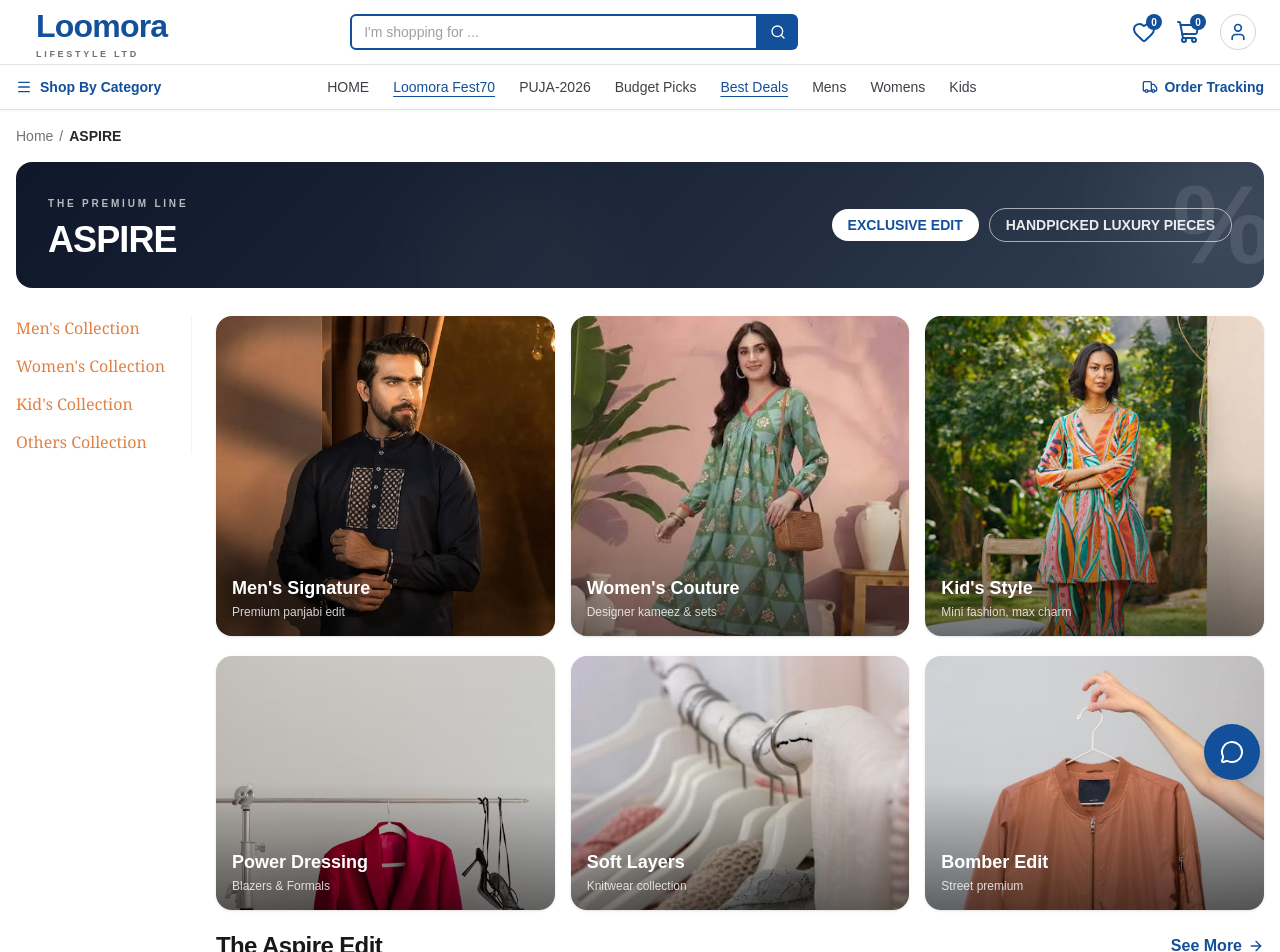
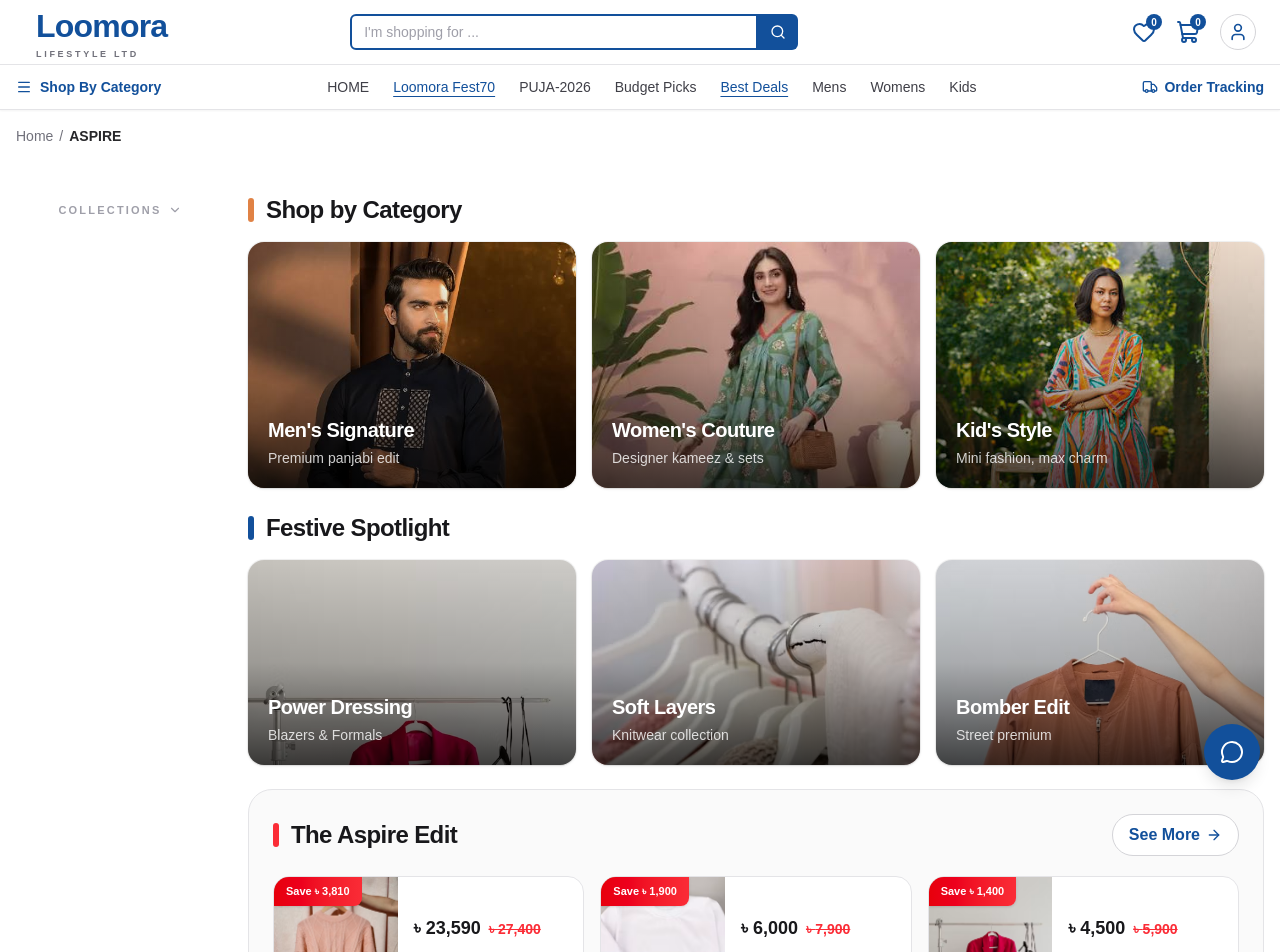
Before and after one commit to inoodex0/Cloth--Ecommerce, a Next.js app: page /aspire in a window 1280 px wide. Shown: the top 952 px of the page. Built offline with nearby package versions, Linux system fonts and the light colour scheme.

Commit message:
update campagin

```diff
--- a/src/app/aspire/page.tsx
+++ b/src/app/aspire/page.tsx
@@ -19,19 +19,19 @@ export default function AspirePage() {
           image: "/images/women/m-5.jpg",
           label: "Men's Signature",
           sub: "Premium panjabi edit",
-          href: "/men",
+          href: "/product/m-7",
         },
         {
           image: "/images/men/w-3.jpg",
           label: "Women's Couture",
           sub: "Designer kameez & sets",
-          href: "/women",
+          href: "/product/w-5",
         },
         {
           image: "/images/men/w-4.jpg",
           label: "Kid's Style",
           sub: "Mini fashion, max charm",
-          href: "/kids",
+          href: "/product/k-9",
         },
       ]}
       spotlights={[
@@ -39,19 +39,19 @@ export default function AspirePage() {
           image: "/images/c-6.avif",
           label: "Power Dressing",
           sub: "Blazers & Formals",
-          href: "/men",
+          href: "/product/m-7",
         },
         {
           image: "/images/c-5.avif",
           label: "Soft Layers",
           sub: "Knitwear collection",
-          href: "/women",
+          href: "/product/w-7",
         },
         {
           image: "/images/c-1.avif",
           label: "Bomber Edit",
           sub: "Street premium",
-          href: "/men",
+          href: "/product/m-6",
         },
       ]}
       dealTitle="The Aspire Edit"
--- a/src/components/CampaignPage.tsx
+++ b/src/components/CampaignPage.tsx
@@ -1,6 +1,9 @@
-import { ArrowRight, Eye } from "lucide-react";
+"use client";
+
+import { ArrowRight, ChevronDown, Eye } from "lucide-react";
 import Image from "next/image";
 import Link from "next/link";
+import { useState } from "react";
 import { getProduct } from "@/lib/catalog";
 
 export type CollectionCard = {
@@ -13,9 +16,9 @@ export type CollectionCard = {
 export type DealOffer = { id: string; oldPrice: number };
 
 const sidebarLinks = [
-  { label: "Men's Collection", href: "/men" },
-  { label: "Women's Collection", href: "/women" },
-  { label: "Kid's Collection", href: "/kids" },
+  { label: "Mens Collection", href: "/men" },
+  { label: "Womens Collection", href: "/women" },
+  { label: "Kids Collection", href: "/kids" },
   { label: "Others Collection", href: "/new-in" },
 ];
 
@@ -23,35 +26,33 @@ function CollectionTile({
   card,
   size,
 }: {
-
   card: CollectionCard;
   size: "lg" | "sm";
 }) {
   return (
     <Link
       href={card.href}
-      className="group relative block overflow-hidden rounded-2xl bg-zinc-100 shadow-sm transition-shadow hover:shadow-lg"
+      className="group relative block overflow-hidden rounded-2xl bg-zinc-100 shadow-sm ring-1 ring-black/5 transition-all duration-300 hover:-translate-y-1 hover:shadow-xl"
     >
       <div
-        className={`relative w-full ${size === "lg" ? "aspect-square max-h-80" : "aspect-[4/3] max-h-64"}`}
+        className={`relative w-full ${size === "lg" ? "aspect-[4/3] max-h-80" : "aspect-[16/10] max-h-64"}`}
       >
         <Image
           src={card.image}
           alt={card.label}
           fill
-          sizes={
-            size === "lg"
-              ? "(min-width: 1024px) 28vw, (min-width: 640px) 45vw, 90vw"
-              : "(min-width: 1024px) 28vw, (min-width: 640px) 45vw, 90vw"
-          }
+          sizes="(min-width: 1024px) 28vw, (min-width: 640px) 45vw, 90vw"
           className="object-cover object-top transition-transform duration-500 group-hover:scale-105"
         />
-        <div className="absolute inset-0 bg-gradient-to-t from-black/55 via-black/5 to-transparent" />
-        <div className="absolute inset-x-0 bottom-0 p-3.5 sm:p-4">
-          <p className="text-base font-bold text-white sm:text-lg">
+        <div className="absolute inset-0 bg-gradient-to-t from-black/70 via-black/20 to-transparent" />
+        <div className="absolute right-3.5 top-3.5 flex h-9 w-9 translate-y-1 items-center justify-center rounded-full bg-white text-zinc-900 opacity-0 shadow-lg transition-all duration-300 group-hover:translate-y-0 group-hover:opacity-100">
+          <ArrowRight className="h-4 w-4" />
+        </div>
+        <div className="absolute inset-x-0 bottom-0 p-4 sm:p-5">
+          <p className="text-lg font-black tracking-tight text-white sm:text-xl">
             {card.label}
           </p>
-          <p className="mt-0.5 text-xs font-medium text-white/80">
+          <p className="mt-1 text-xs font-medium text-white/80 sm:text-sm">
             {card.sub}
           </p>
         </div>
@@ -70,10 +71,10 @@ function DealCard({ id, oldPrice }: DealOffer) {
   return (
     <Link
       href={`/product/${product.id}`}
-      className="group relative flex min-h-44 overflow-hidden rounded-xl border border-zinc-200 bg-white transition-all hover:border-[#12509b] hover:shadow-md"
+      className="group relative flex min-h-44 overflow-hidden rounded-2xl border border-zinc-200 bg-white transition-all duration-300 hover:-translate-y-0.5 hover:border-[#12509b]/40 hover:shadow-lg"
     >
       {hasDiscount && (
-        <span className="absolute left-0 top-0 z-10 rounded-br-lg bg-red-600 px-2.5 py-1 text-[11px] font-bold text-white">
+        <span className="absolute left-0 top-0 z-10 rounded-br-lg bg-gradient-to-r from-red-600 to-red-500 px-3 py-1.5 text-[11px] font-black text-white shadow-sm">
           Save ৳ {save.toLocaleString()}
         </span>
       )}
@@ -95,11 +96,11 @@ function DealCard({ id, oldPrice }: DealOffer) {
 
       <div className="flex flex-1 flex-col justify-center gap-2.5 p-4">
         <div className="flex flex-wrap items-baseline gap-2">
-          <span className="text-lg font-extrabold text-zinc-900">
+          <span className="text-lg font-black text-zinc-900">
             ৳ {product.price.toLocaleString()}
           </span>
           {hasDiscount && (
-            <span className="text-sm font-medium text-red-500 line-through">
+            <span className="text-sm font-semibold text-red-500 line-through">
               ৳ {oldPrice.toLocaleString()}
             </span>
           )}
@@ -120,11 +121,11 @@ function DealCard({ id, oldPrice }: DealOffer) {
 }
 
 type CampaignPageProps = {
-  eyebrow: string;
+  eyebrow?: string;
   title: string;
-  off: string;
-  note: string;
-  gradient: string;
+  off?: string;
+  note?: string;
+  gradient?: string;
   cards: CollectionCard[];
   spotlights: CollectionCard[];
   dealTitle: string;
@@ -133,17 +134,14 @@ type CampaignPageProps = {
 };
 
 export default function CampaignPage({
-  eyebrow,
   title,
-  off,
-  note,
-  gradient,
   cards,
   spotlights,
   dealTitle,
   dealHref,
   deals,
 }: CampaignPageProps) {
+  const [open, setOpen] = useState(false);
   return (
     <div className="w-full bg-white">
       <div className="px-4">
@@ -156,83 +154,79 @@ export default function CampaignPage({
           <span className="font-semibold text-zinc-800">{title}</span>
         </nav>
 
-        {/* Campaign Banner */}
-        <div
-          className={`relative overflow-hidden rounded-2xl ${gradient} px-6 py-6 text-white sm:px-8 sm:py-7`}
+        {/* Sidebar + Collections */}
+        <div className="flex gap-6 py-8">
+          <aside className="hidden w-52 shrink-0 lg:block">
+            <nav className="sticky top-32 py-2">
+              <button
+                type="button"
+                onClick={() => setOpen((v) => !v)}
+                className="flex w-full items-center justify-center gap-1.5 text-[11px] font-black uppercase tracking-[0.2em] text-zinc-400 transition-colors hover:text-zinc-600"
+                aria-expanded={open}
               >
-          <div
-            aria-hidden
-            className="pointer-events-none absolute -right-10 -top-10 h-40 w-40 rounded-full bg-white/10 blur-3xl"
+                Collections
+                <ChevronDown
+                  className={`h-3.5 w-3.5 transition-transform duration-300 ${open ? "rotate-180" : ""}`}
                 />
-          <div
-            aria-hidden
-            className="pointer-events-none absolute -bottom-16 left-1/3 h-40 w-40 rounded-full bg-white/5 blur-3xl"
-          />
-          <div
-            aria-hidden
-            className="pointer-events-none absolute -right-2 top-1/2 hidden -translate-y-1/2 text-[7rem] font-black leading-none text-white/10 sm:block"
+              </button>
+              <ul
+                className={`overflow-hidden transition-all duration-300 ${open ? "mt-5 max-h-60 opacity-100" : "max-h-0 opacity-0"}`}
               >
-            %
-          </div>
-
-          <div className="relative flex flex-col gap-4 sm:flex-row sm:items-center sm:justify-between">
-            <div>
-              <span className="text-[10px] font-bold uppercase tracking-[0.28em] text-white/70">
-                {eyebrow}
-              </span>
-              <h1 className="mt-1.5 text-3xl font-black tracking-tight sm:text-4xl">
-                {title}
-              </h1>
-            </div>
-            <div className="flex flex-wrap items-center gap-2.5">
-              <span className="rounded-full bg-white px-4 py-1.5 text-xs font-black text-[#12509b] sm:text-sm">
-                {off}
-              </span>
-              <span className="rounded-full border border-white/60 px-4 py-1.5 text-xs font-semibold text-white/90 sm:text-sm">
-                {note}
-              </span>
-            </div>
-          </div>
-        </div>
-
-        {/* Sidebar + Collections */}
-        <div className="flex gap-6 py-7">
-          <aside className="hidden w-44 shrink-0 lg:block">
-            <nav className="sticky top-32 space-y-3.5 border-r border-zinc-100 pr-4">
                 {sidebarLinks.map((link) => (
+                  <li key={link.label}>
                     <Link
-                  key={link.href}
                       href={link.href}
-                  className="block font-serif text-base text-[#e08245] transition-colors hover:text-[#c96a2e] hover:underline"
+                      className="block py-2.5 text-center text-[13px] font-bold uppercase tracking-[0.14em] text-[#c17a5a] transition-colors hover:text-[#a85f3f]"
                     >
                       {link.label}
                     </Link>
+                  </li>
                 ))}
+              </ul>
             </nav>
           </aside>
 
-          <div className="min-w-0 flex-1 space-y-5">
+          <div className="min-w-0 flex-1 space-y-6">
+            <div>
+              <div className="mb-4 flex items-center gap-3">
+                <span className="h-6 w-1.5 rounded-full bg-[#e08245]" />
+                <h2 className="text-xl font-black tracking-tight text-zinc-900 sm:text-2xl">
+                  Shop by Category
+                </h2>
+              </div>
               <div className="grid gap-4 sm:grid-cols-2 lg:grid-cols-3">
                 {cards.map((card) => (
                   <CollectionTile key={card.label} card={card} size="lg" />
                 ))}
               </div>
+            </div>
 
+            <div>
+              <div className="mb-4 flex items-center gap-3">
+                <span className="h-6 w-1.5 rounded-full bg-[#12509b]" />
+                <h2 className="text-xl font-black tracking-tight text-zinc-900 sm:text-2xl">
+                  Festive Spotlight
+                </h2>
+              </div>
               <div className="grid gap-4 sm:grid-cols-2 lg:grid-cols-3">
                 {spotlights.map((card) => (
                   <CollectionTile key={card.label} card={card} size="sm" />
                 ))}
               </div>
+            </div>
 
             {/* Festival Deals */}
-            <section>
-              <div className="mb-3.5 flex flex-wrap items-center justify-between gap-3">
-                <h2 className="text-xl font-extrabold tracking-tight text-zinc-900 sm:text-2xl">
+            <section className="rounded-3xl border border-zinc-200 bg-zinc-50 p-4 sm:p-6">
+              <div className="mb-5 flex flex-wrap items-center justify-between gap-3">
+                <div className="flex items-center gap-3">
+                  <span className="h-6 w-1.5 rounded-full bg-red-500" />
+                  <h2 className="text-xl font-black tracking-tight text-zinc-900 sm:text-2xl">
                     {dealTitle}
                   </h2>
+                </div>
                 <Link
                   href={dealHref}
-                  className="flex items-center gap-1.5 text-sm font-bold text-[#12509b] transition-opacity hover:opacity-80 sm:text-base"
+                  className="flex items-center gap-1.5 rounded-full border border-zinc-300 bg-white px-4 py-2 text-sm font-bold text-[#12509b] transition-all hover:border-[#12509b] hover:shadow-sm sm:text-base"
                 >
                   See More
                   <ArrowRight className="h-4 w-4" />
```
Also changed, not shown: src/app/budget-picks/page.tsx (+6 -6 lines), src/app/festival-26/page.tsx (+6 -6 lines), src/app/puja-2026/page.tsx (+6 -6 lines), src/components/ProductDetail.tsx (+12 -1 lines). Lines whose indentation alone changed are shown as unchanged.
